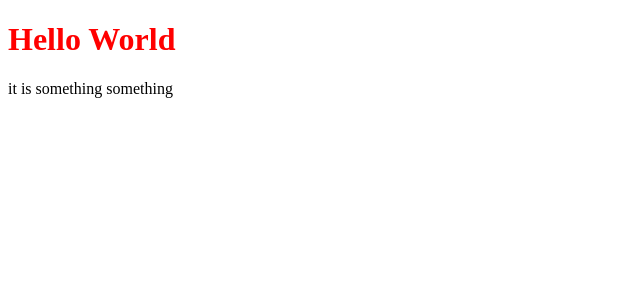
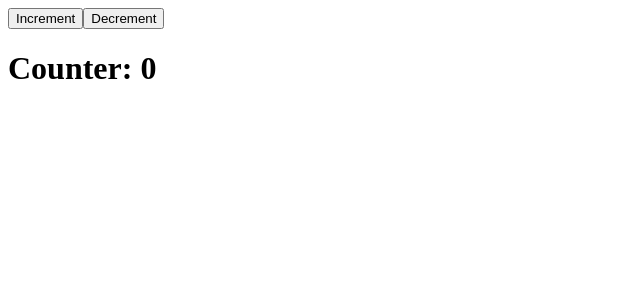
Before and after one commit to sudeepsudhevan/React-sample, a React (Create React App) app: page / in a window 1280 px wide. Shown: the top 300 px of the page, without its empty margins (0-640 px from the left). Built offline with nearby package versions, Linux system fonts and the light colour scheme.

Commit message:
counter app

```diff
--- a/src/App.js
+++ b/src/App.js
@@ -1,13 +1,37 @@
+
+
+/**
+ * The function creates a basic counter app with a count variable initialized to 0 and two buttons for
+ * incrementing and decrementing the count.
+ * @returns A React functional component named `App` is being returned. It contains a `div` element
+ * with class name `App`, an `h1` element with text "Counter App", an `h2` element with text "Counter:
+ * 0", and two `button` elements with text "Increment" and "Decrement" respectively.
+ */
+
+import {useState} from 'react';
 
 function App() {
-  const data = 'something'
+  const [count,setCount]=useState(0); // [state,setState
+
+
+  const addcount=()=>{
+    setCount(count+1);
+    console.log(count);
+  }
+  const subcount=()=>{
+    setCount(count-1);
+    console.log(count);
+  }
   return (
-   <div>
-    <h1 style={{color:"red"}}>Hello World</h1>
-    <p>it is something {data}</p>
+    <div className="App">
 
-   </div>
+
+      <button onClick={addcount}>Increment</button>
+      <button onClick={subcount}>Decrement</button>
+      <h1>Counter: {count}</h1>
+    </div>
+
+
   );
 }
-
 export default App;
```
